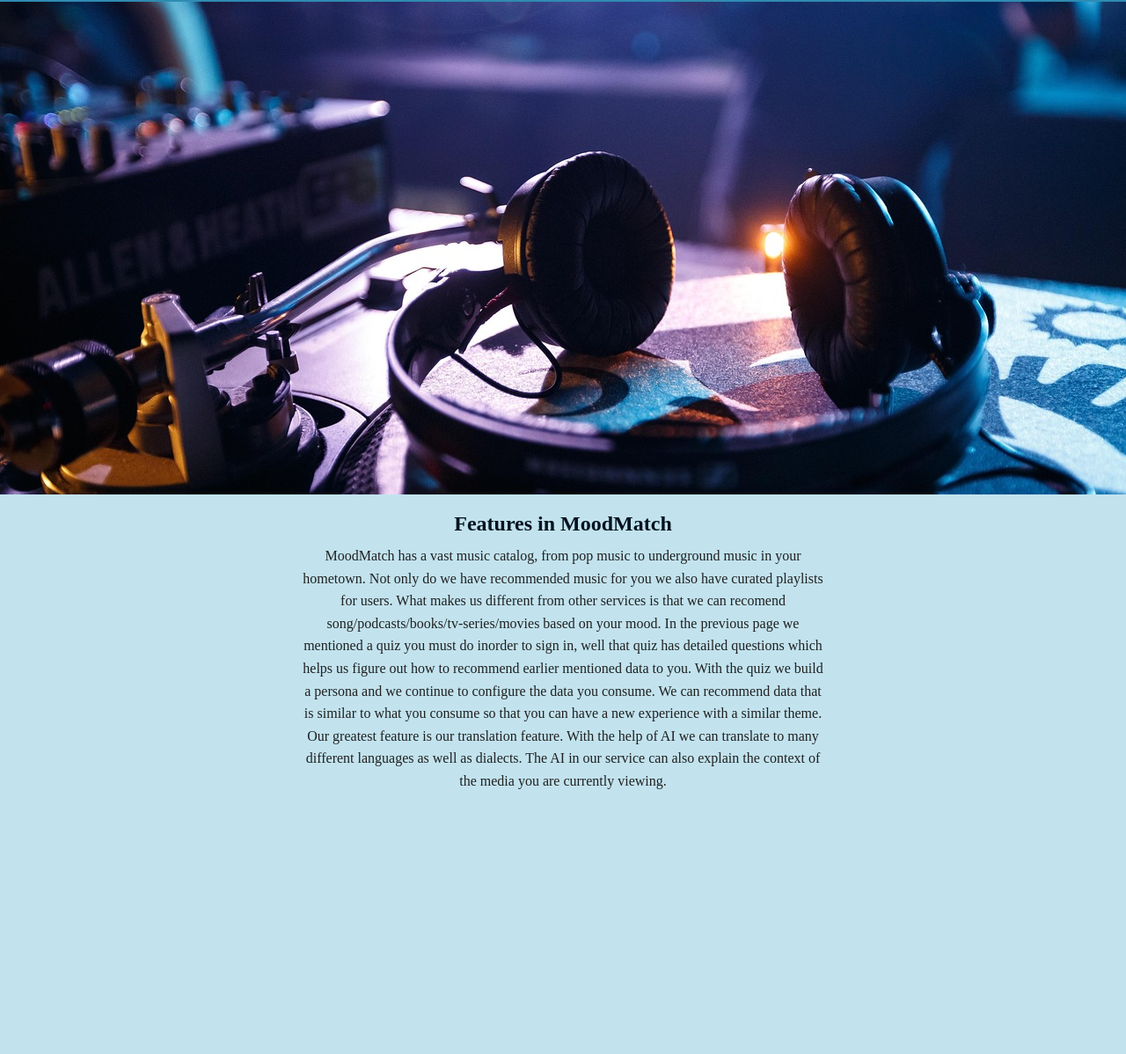
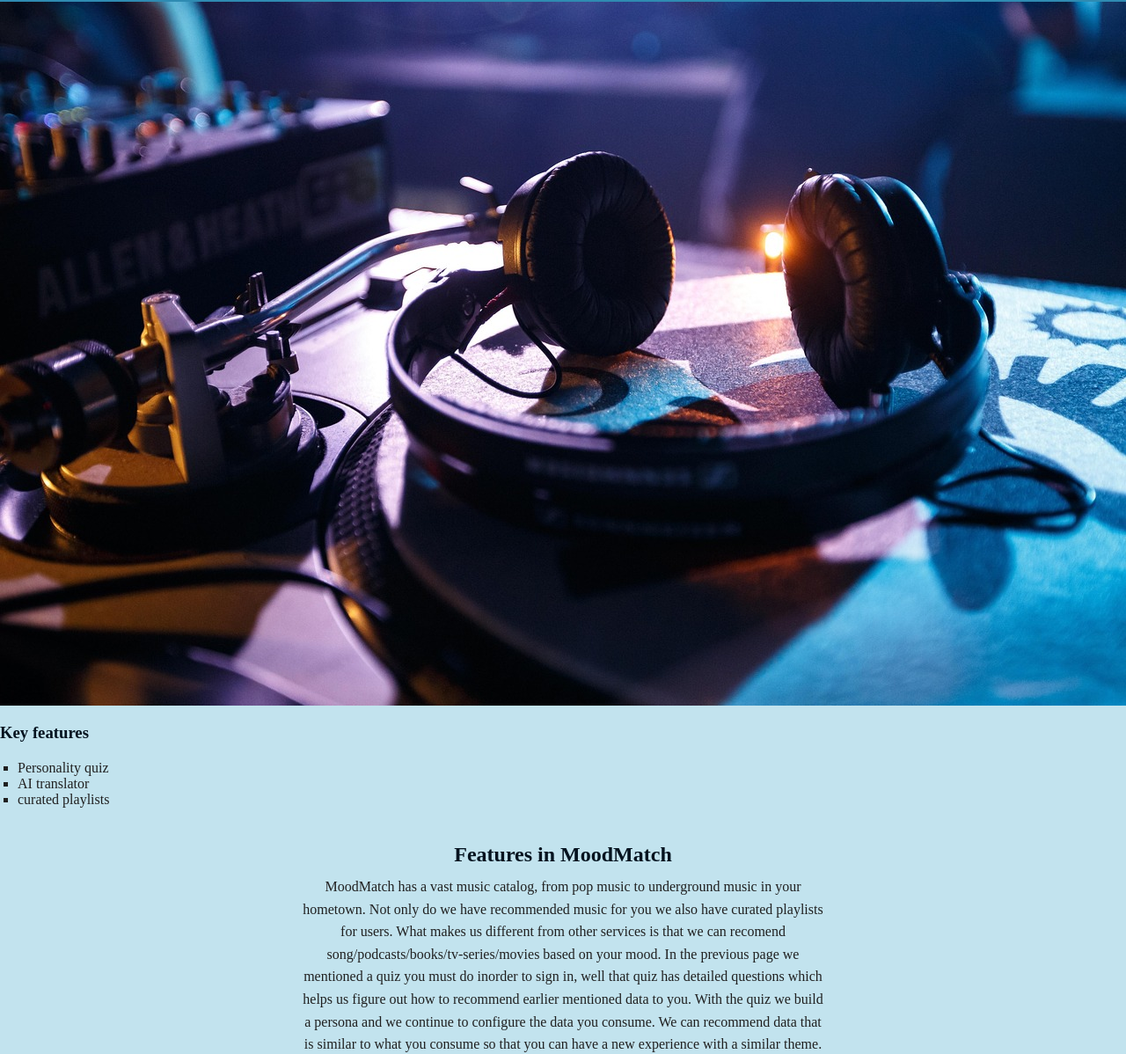
Before and after one commit to IISafiII/IISafiII.github.io, a plain HTML site: page info.html in a window 1280 px wide. Shown: the part 105-1303 px from the top of the page at 88% size. Before the commit the page ends 1016 px from the top, so only its background shows below. Drawn offline with Linux system fonts and the light colour scheme.

Commit message:
all of the code

```diff
--- a/info.html
+++ b/info.html
@@ -15,7 +15,7 @@
     <header>
         <nav>
             <div class="logo">
-                <img src="pics_for_website/WhatsApp Image 2025-02-14 at 15.25.36.jpeg" alt="Logo" width="100" height="100">
+                <img src="pics_for_website/WhatsApp Image 2025-02-14 at 15.25.36.jpeg" alt="Logo">
             </div>
 
             <div class="nav-links">
@@ -30,7 +30,12 @@
     </header>
       <div class="banner-area"></div>
 
-
+<h3>Key features</h3>
+      <ul class="list">
+        <li>Personality quiz</li>
+        <li>AI translator</li>
+        <li>curated playlists</li>
+      </ul>
       <h2>Features in MoodMatch</h2>
       <p>MoodMatch has a vast music catalog, from pop music to underground music in your hometown.
          Not only do we have recommended music for you we also have curated playlists for users.
--- a/style.css
+++ b/style.css
@@ -43,6 +43,12 @@ body {
     margin-top: 20px;
   }
 
+  h3 {
+    color: #04131f;
+    text-align: left;
+    margin-top: 20px;
+
+  }
   nav {
     display: flex;
     justify-content: space-between;
@@ -110,8 +116,10 @@ body {
   }
 
   .banner-area{
-    background-image: url(pics_for_website/headphones-6159058_1280.jpg);
-    height: 70vh;
+    background-image: url(pics_for_website/headphones-6159058_1280\ copy.jpg);
+    background-repeat: no-repeat;
+    background-size: cover;
+    height: 100vh;
     width: 100%;
   }
 
@@ -124,3 +132,8 @@ body {
     flex-wrap: wrap;
     }
 }
+ .list {
+    list-style-type: square;
+    justify-self: left;
+    padding: 20px
+ }
```
